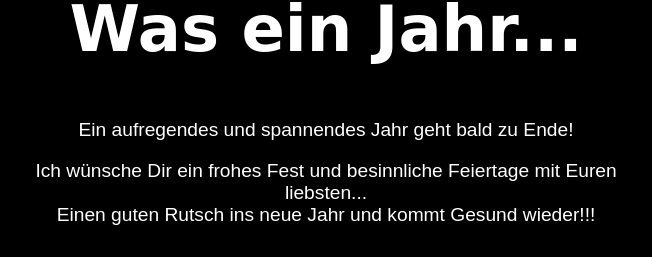
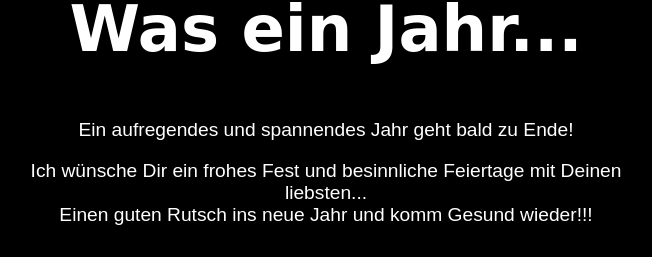
Before and after one commit to OneCleverFox/Digital_Christmas_Card, a plain HTML site: page index.html in a window 1280 px wide. Shown: the part 869-1126 px from the top of the page, without its empty margins (314-966 px from the left). Drawn offline with Linux system fonts and the light colour scheme; a web font is replaced by a local one.

Commit message:
modified:   index.html

```diff
--- a/index.html
+++ b/index.html
@@ -22,10 +22,10 @@
       </p>
       <br>
       <p>
-        Ich wünsche Dir ein frohes Fest und besinnliche Feiertage mit Euren liebsten...
+        Ich wünsche Dir ein frohes Fest und besinnliche Feiertage mit Deinen liebsten...
       </p>
       <p>
-        Einen guten Rutsch ins neue Jahr und kommt Gesund wieder!!!
+        Einen guten Rutsch ins neue Jahr und komm Gesund wieder!!!
       </p>
       <img src="img/bild1.png" id="bild" />
       <h2>Gruß Ralf <br> alias <br> OneCleverFox</h2>
```
